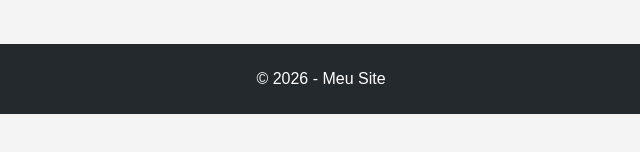
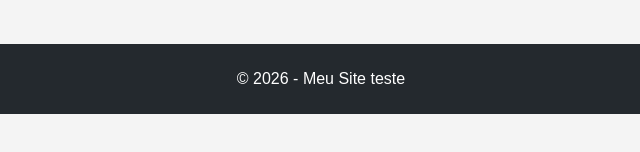
Before and after one commit to Rosinovotec/teste-site, a plain HTML site: page index.html in a window 1280 px wide. Shown: the part 396-548 px from the top of the page, 319-959 px from the left. Drawn offline with Linux system fonts and the light colour scheme.

Commit message:
Update index.html

```diff
--- a/index.html
+++ b/index.html
@@ -31,7 +31,7 @@
     </main>
 
     <footer>
-        <p>© 2026 - Meu Site</p>
+        <p>© 2026 - Meu Site teste</p>
     </footer>
 
 </body>
```
